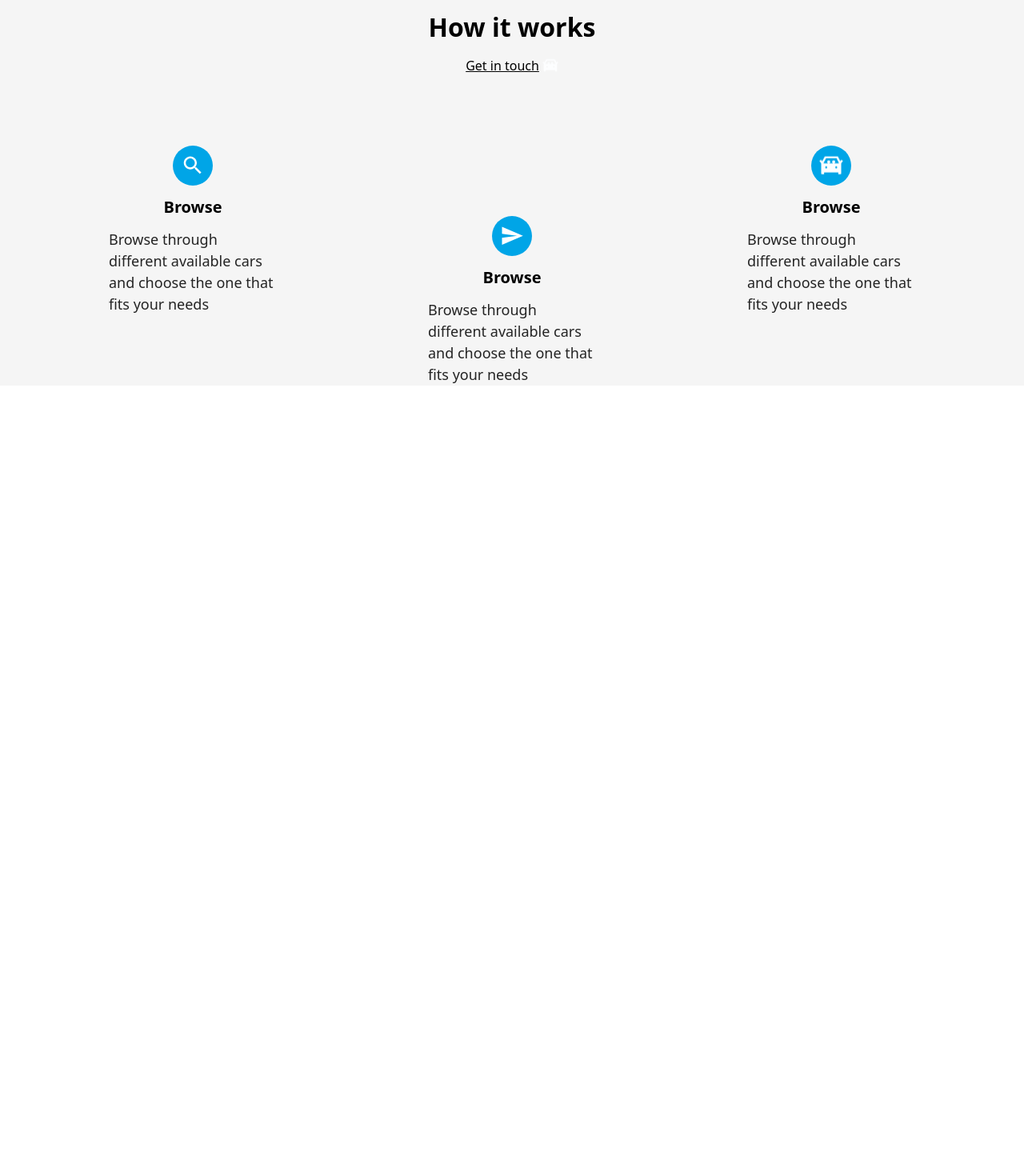
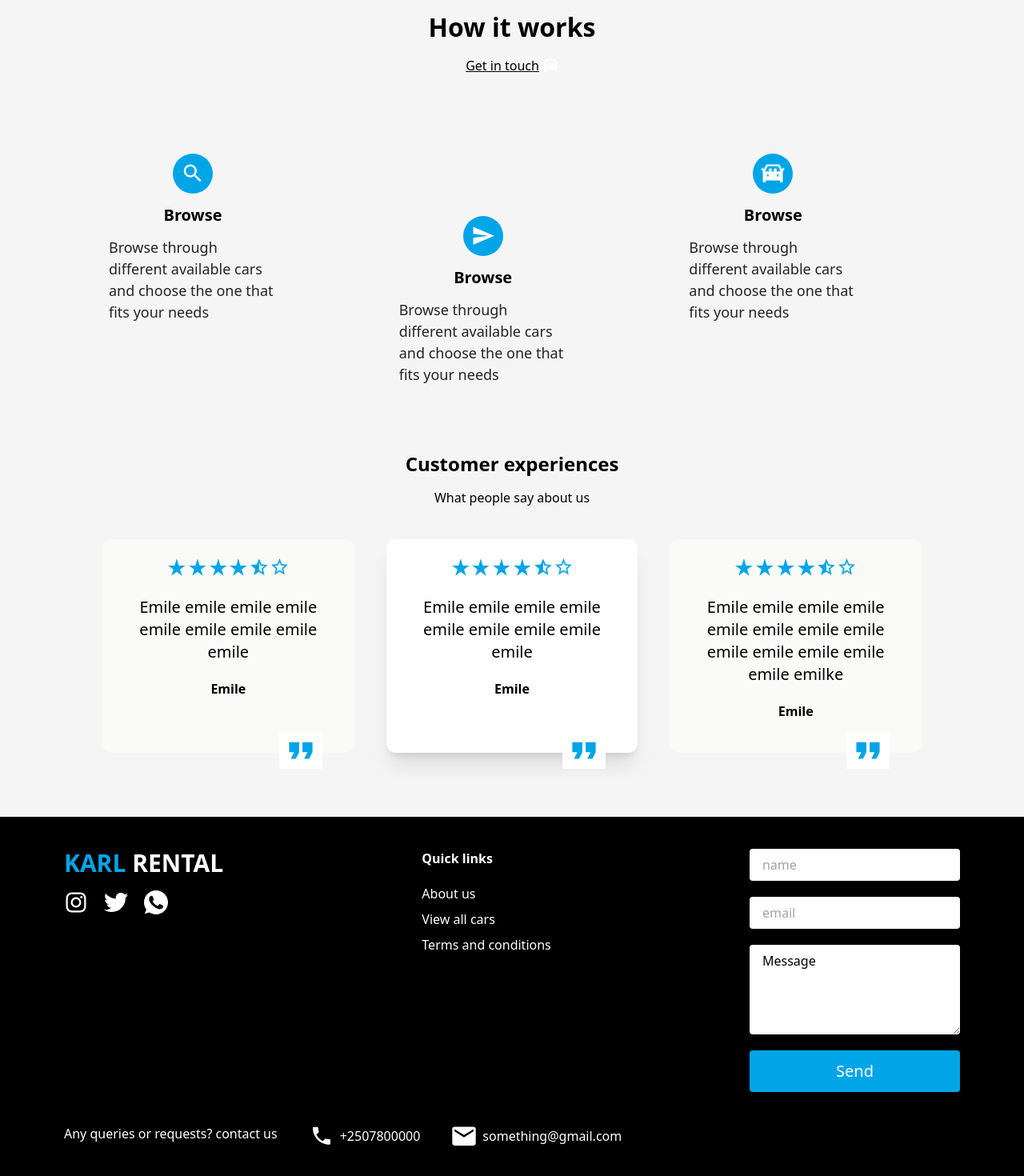
Before and after one commit to KARL-GROUP/karla-rental-fe, a Next.js app: page / in a window 1280 px wide. Shown: the part 1298-2768 px from the top of the page at 80% size. Before the commit the page ends 1780 px from the top, so only its background shows below. Built offline with nearby package versions, Linux system fonts and the light colour scheme.

Commit message:
feat: Mobile responsiveness

```diff
--- a/components/layout/Footer.tsx
+++ b/components/layout/Footer.tsx
@@ -3,12 +3,12 @@ import Button from "../ui/Button";
 
 const Footer = () => {
     return (
-        <footer className="bg-black py-10 mt-20 mx-auto">
+        <footer className="bg-black py-10 mt-20 mx-auto px-6">
             <div>
 
             </div>
             <div className="mx-auto max-w-[70rem]">
-            <div className="flex justify-between ">
+            <div className="flex flex-col lg:flex-row justify-between ">
                 <div className="flex flex-col gap-4">
                     <h1 className="uppercase font-bold text-primary-blue text-3xl">karl <span className="text-white">Rental</span></h1>
                     <div className="flex gap-5">
@@ -73,7 +73,7 @@ const Footer = () => {
                 </div>
             </div>
 
-            <div className="flex gap-10 text-white mt-10">
+            <div className="flex flex-col lg:flex-row gap-10 text-white mt-10 ">
                 <p>Any queries or requests? contact us</p>
                 <p className="flex items-center gap-2"><svg width="30" height="30" viewBox="0 0 40 41" fill="none" xmlns="http://www.w3.org/2000/svg">
                     <g clip-path="url(#clip0_211_406)">
--- a/components/sections/CustomerExperience.tsx
+++ b/components/sections/CustomerExperience.tsx
@@ -28,7 +28,7 @@ const Testimonies = () => {
                 <p className="">What people say about us
                    </p>
             </div>
-            <section className="mt-10 grid grid-cols-3 gap-10 px-28">
+            <section className="mt-10 grid grid-cols-1 lg:grid-cols-3 gap-10 lg:px-28">
             {testimonies.map((test, index) => {
                 return(
                     <Testimony key={index} index={index} name={test.person} testimony={test.message} />
--- a/components/sections/HowItWorks.tsx
+++ b/components/sections/HowItWorks.tsx
@@ -18,8 +18,8 @@ const HowItWorks = () => {
                 </span></p>
             </div>
 
-            <section className="flex justify-between px-20">
-                <div className="w-[290px] px-[40px] flex flex-col gap-3 items-center justify-center">
+            <section className="flex justify-between lg:px-20 grid grid-cols-1 lg:grid-cols-3">
+                <div className="w-[290px] mt-5 px-[40px] flex flex-col gap-3 items-center justify-center">
                     <div className="w-[50px] h-[50px] rounded-full bg-primary-blue grid place-content-center">
                         <svg width="30" height="31" viewBox="0 0 30 31" fill="none" xmlns="http://www.w3.org/2000/svg">
                             <g clip-path="url(#clip0_51_802)">
@@ -37,7 +37,7 @@ const HowItWorks = () => {
                     <p className="text-[18px] text-primary-text">Browse through different available cars and choose the one that fits your needs</p>
                 </div>
 
-                <div className="mt-44 w-[290px] px-[40px] flex flex-col gap-3 items-center justify-center">
+                <div className="lg:mt-44 mt-5 w-[290px] px-[40px] flex flex-col gap-3 items-center justify-center">
                     <div className="w-[50px] h-[50px] rounded-full bg-primary-blue grid place-content-center">
                         <svg width="30" height="31" viewBox="0 0 30 31" fill="none" xmlns="http://www.w3.org/2000/svg">
                             <g clip-path="url(#clip0_51_811)">
@@ -56,7 +56,7 @@ const HowItWorks = () => {
                     <p className="text-[18px] text-primary-text">Browse through different available cars and choose the one that fits your needs</p>
                 </div>
 
-                <div className="w-[290px] px-[40px] flex flex-col gap-3 items-center justify-center">
+                <div className="w-[290px] mt-5 px-[40px] flex flex-col gap-3 items-center justify-center">
                     <div className="w-[50px] h-[50px] rounded-full bg-primary-blue grid place-content-center">
                         <svg width="30" height="31" viewBox="0 0 30 31" fill="none" xmlns="http://www.w3.org/2000/svg" xmlnsXlink="http://www.w3.org/1999/xlink">
                             <rect y="0.659668" width="30" height="30" fill="url(#pattern0)" />
--- a/pages/index.tsx
+++ b/pages/index.tsx
@@ -19,8 +19,8 @@ export default function Home() {
         <Services />
         <CustomerFavs />
         <HowItWorks />
-        {/* <Testimonies /> */}
-        {/* <Footer /> */}
+        <Testimonies />
+        <Footer />
       </section>
     </>
   )
```
